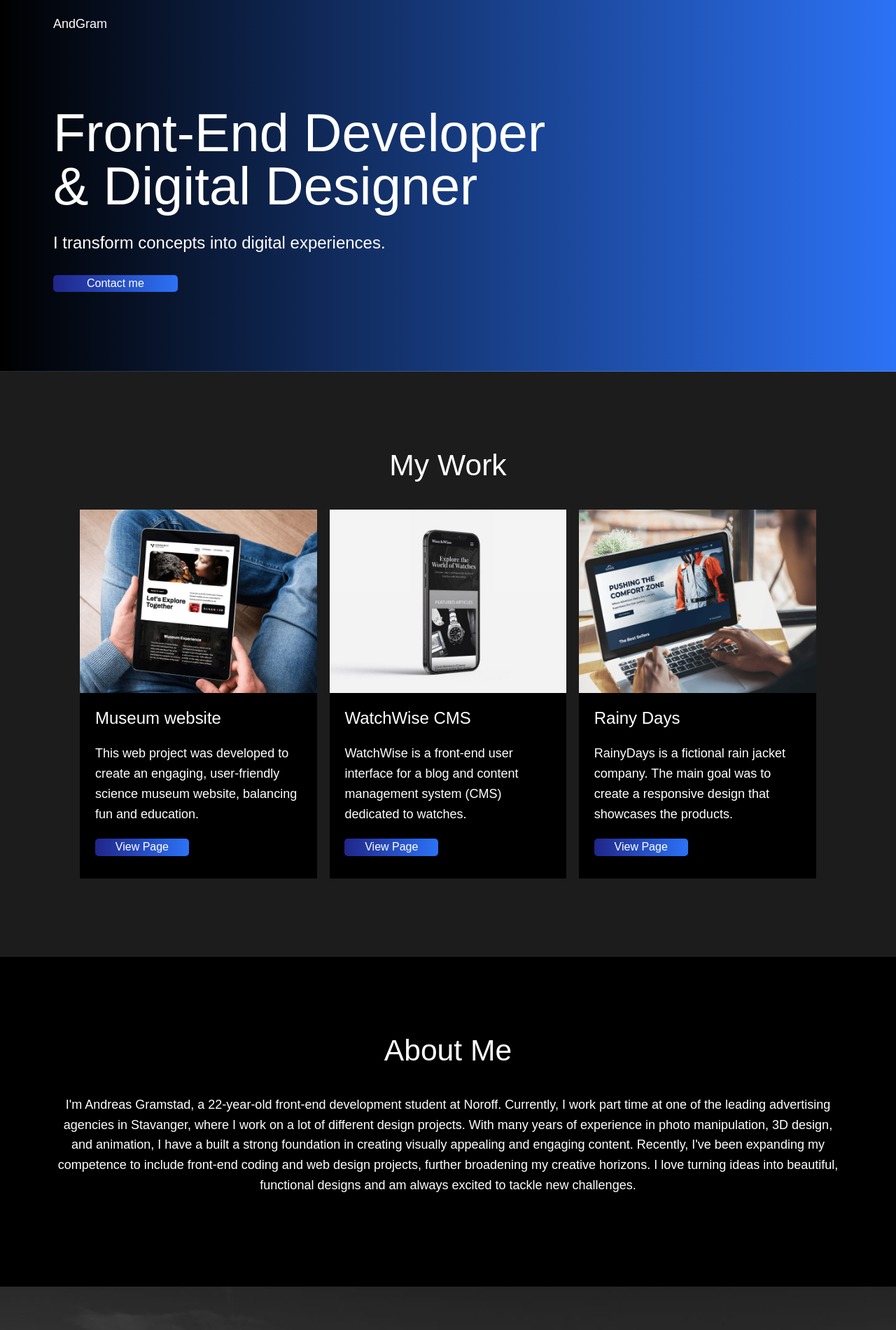
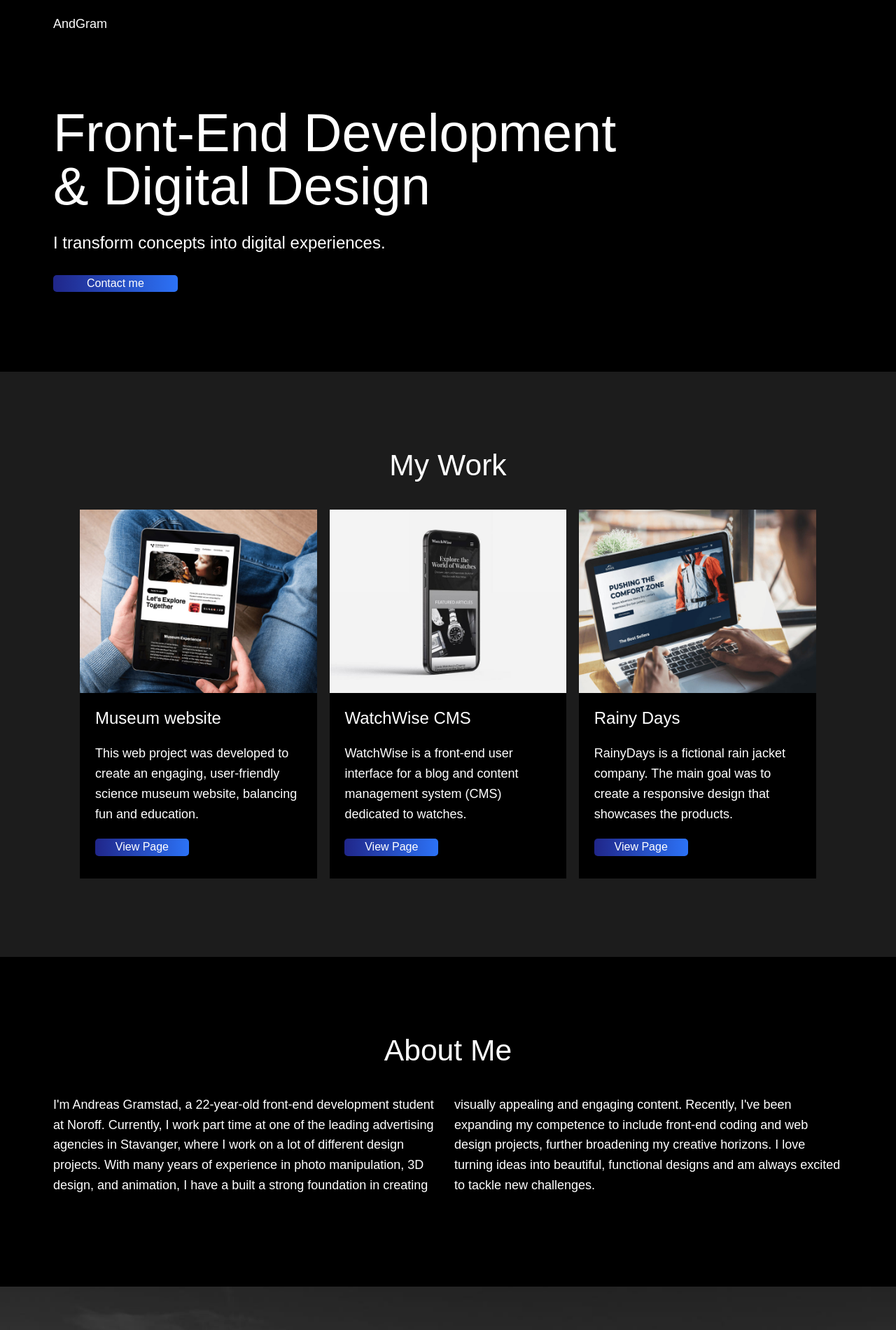
Before and after one commit to andgram/Portfolio1, a plain HTML site: page index.html in a window 1280 px wide. Shown: the top 1900 px of the page at 70% size. Drawn offline with Linux system fonts and the light colour scheme.

Commit message:
add double col

```diff
--- a/index.html
+++ b/index.html
@@ -14,8 +14,8 @@
     <section class="hero">
         <div class="container">
             <div class="logo">AndGram</div>
-            <h1>Front-End Developer <br>
-                & Digital Designer</h1>
+            <h1>Front-End Development <br>
+                & Digital Design</h1>
             <p class="subhead">I transform concepts into digital experiences.</p>
             <button><a href="#contact">Contact me</a></button>
         </div>
@@ -78,7 +78,7 @@
     <section class="about">
         <div class="container">
             <h2>About Me</h2>
-            <p>I'm Andreas Gramstad, a 22-year-old front-end development student at Noroff. Currently, I work part time at one of the leading
+            <p class="two-columns">I'm Andreas Gramstad, a 22-year-old front-end development student at Noroff. Currently, I work part time at one of the leading
                 advertising agencies in Stavanger, where I work on a lot of different design projects. With many years
                 of experience in photo manipulation, 3D design, and animation, I have a built a strong foundation in
                 creating visually appealing and engaging content. Recently, I've been expanding my competence to include
--- a/styles.css
+++ b/styles.css
@@ -149,7 +149,7 @@
    ==================== */
 
    .hero {
-    background-image: linear-gradient(90deg, #000000, #2C72F6);
+    background: #000;
     background-size: cover;
     background-position: left center;
     color: #fff;
@@ -158,7 +158,7 @@
     padding: 0.2em 3em;
    }
 
-   .hero p {
+   .hero .subhead {
     margin-top: 1em;
     font-weight: 300;
    }
@@ -241,9 +241,21 @@
   .about {
     background: var(--clr-primary-700);
     color: #fff;
-    text-align: center;
   }
 
+  .two-columns {
+    column-count: 1;
+  }
+
+  @media (min-width: 50em) {
+    .about h2 {
+      text-align: center;
+    }
+
+    .two-columns {
+      column-count: 2;
+    }
+  }
 
   /* ====================
     Contact section
@@ -316,6 +328,10 @@
         width: 100%;
         text-align: left;
     }
+
+    .contact-section h2, .contact-section .subhead {
+      text-align: left;
+    }
    }
 
   /* ====================
```
